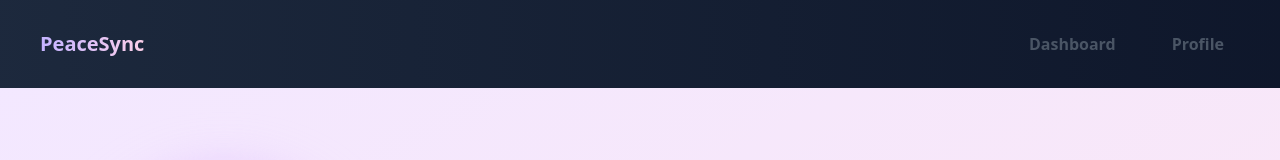
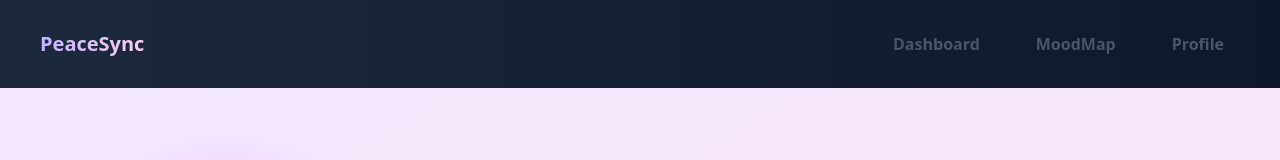
Before and after one commit to Ash310u/TheBoringTim, a React (Vite) app in the folder client/: page / in a window 1280 px wide. Shown: the top 160 px of the page. Built offline with nearby package versions, Linux system fonts and the light colour scheme.

Commit message:
feat: Implement Moodmap comp

```diff
--- a/client/src/App.jsx
+++ b/client/src/App.jsx
@@ -6,6 +6,7 @@ import Profile from './pages/Profile';
 import { useEffect, useState } from 'react';
 import { useDispatch } from 'react-redux';
 import { setToken, setUserId } from './store/slices/authSlice';
+import MoodMap from './pages/Moodmap';
 
 const App = () => {
   const navigate = useNavigate();
@@ -44,6 +45,7 @@ const App = () => {
         <Route path="/" element={isLoggedIn ? <Dashboard /> : <Login />} />
         <Route path="/dashboard" element={<Dashboard />} />
         <Route path="/profile" element={<Profile />} />
+        <Route path="/moodmap" element={<MoodMap />} />
       </Routes>
     </div>
   )
--- a/client/src/components/Navbar.jsx
+++ b/client/src/components/Navbar.jsx
@@ -4,6 +4,7 @@ import NavLink from "./features/NavLink"
 const Navbar = () => {
     const navLinks = [
         { path: '/dashboard', label: "Dashboard" },
+        { path: '/moodmap', label: "MoodMap" },
         { path: '/profile', label: "Profile" },
     ]
 
--- /dev/null
+++ b/client/src/pages/Moodmap.jsx
@@ -0,0 +1,9 @@
+const MoodMap = () => {
+  return (
+    <div>
+        MoodMap
+    </div>
+  )
+}
+
+export default MoodMap
```
